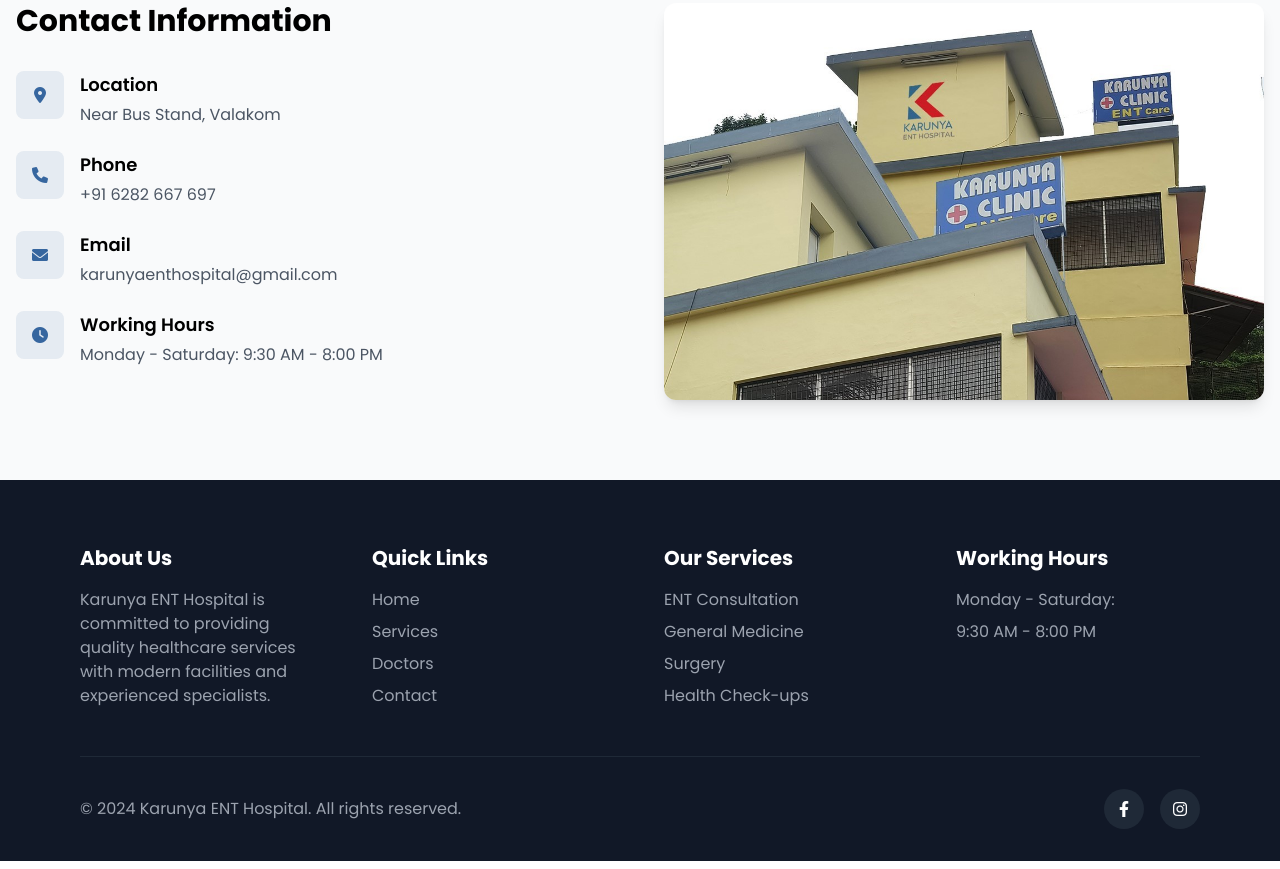
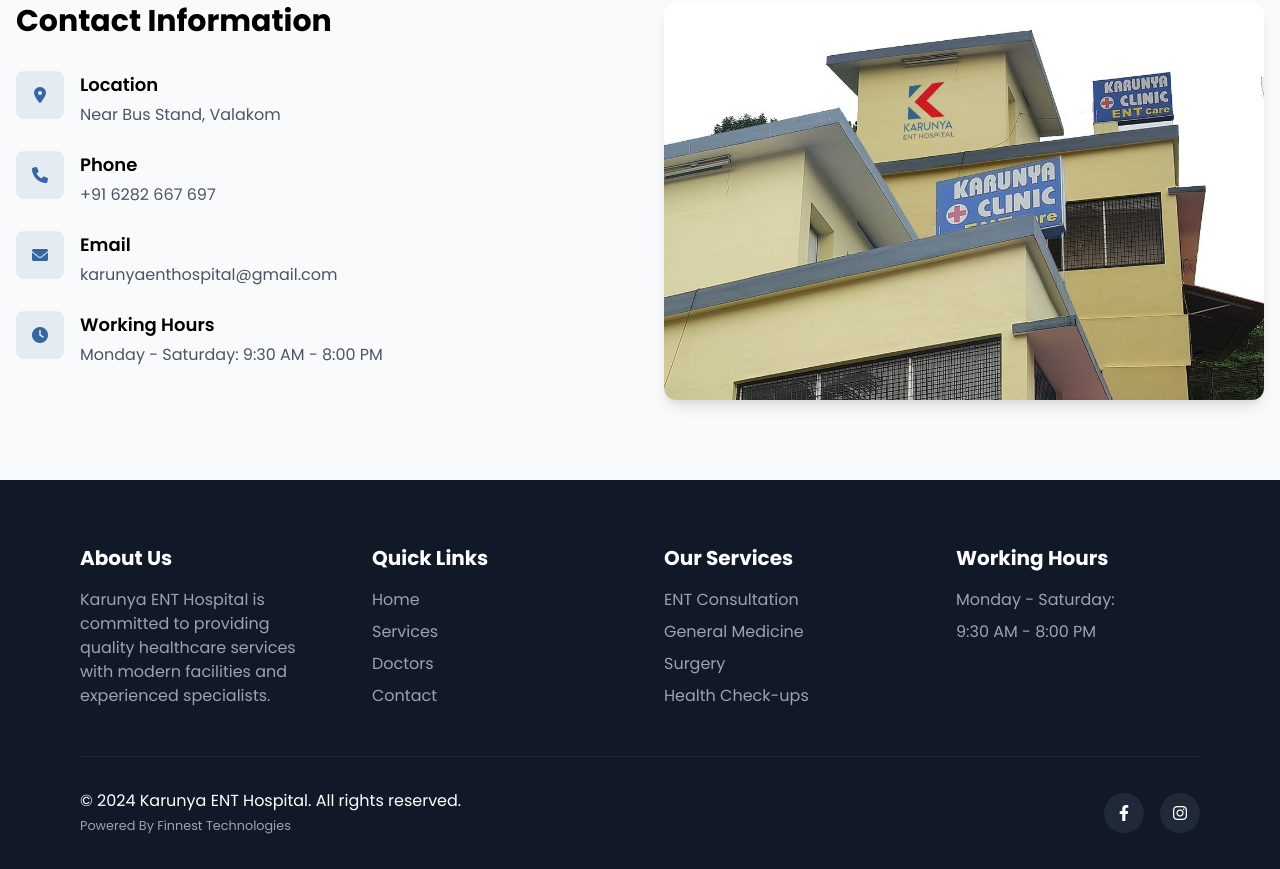
Before and after one commit to finnestserver/karunyalabs, a plain HTML site: page index.html in a window 1280 px wide. Shown: the part 5087-5956 px from the top of the page. Drawn offline with nearby package versions, Linux system fonts and the light colour scheme.

Commit message:
small edit

```diff
--- a/index.html
+++ b/index.html
@@ -808,9 +808,15 @@
             <!-- Bottom -->
             <div class="border-t border-gray-800 pt-8">
                 <div class="flex flex-col md:flex-row justify-between items-center">
-                    <p class="text-gray-400 text-center md:text-left">
-                        © 2024 Karunya ENT Hospital. All rights reserved.
-                    </p>
+                    <div>
+                        <p class="text-white text-center md:text-left">
+                            © 2024 Karunya ENT Hospital. All rights reserved.
+                        </p>
+                        <a style="font-size: .8rem;" href="https://www.finnest.io/" class="text-gray-400 text-center md:text-left">
+                            Powered By Finnest Technologies
+                        </a>
+                    </div>
+
                     <div class="flex space-x-4 mt-4 md:mt-0">
                         <a href="https://www.facebook.com/profile.php?id=61565371621893" class="w-10 h-10 bg-gray-800 rounded-full flex items-center justify-center hover:bg-primary transition-colors">
                             <i class="fab fa-facebook-f"></i>
```
